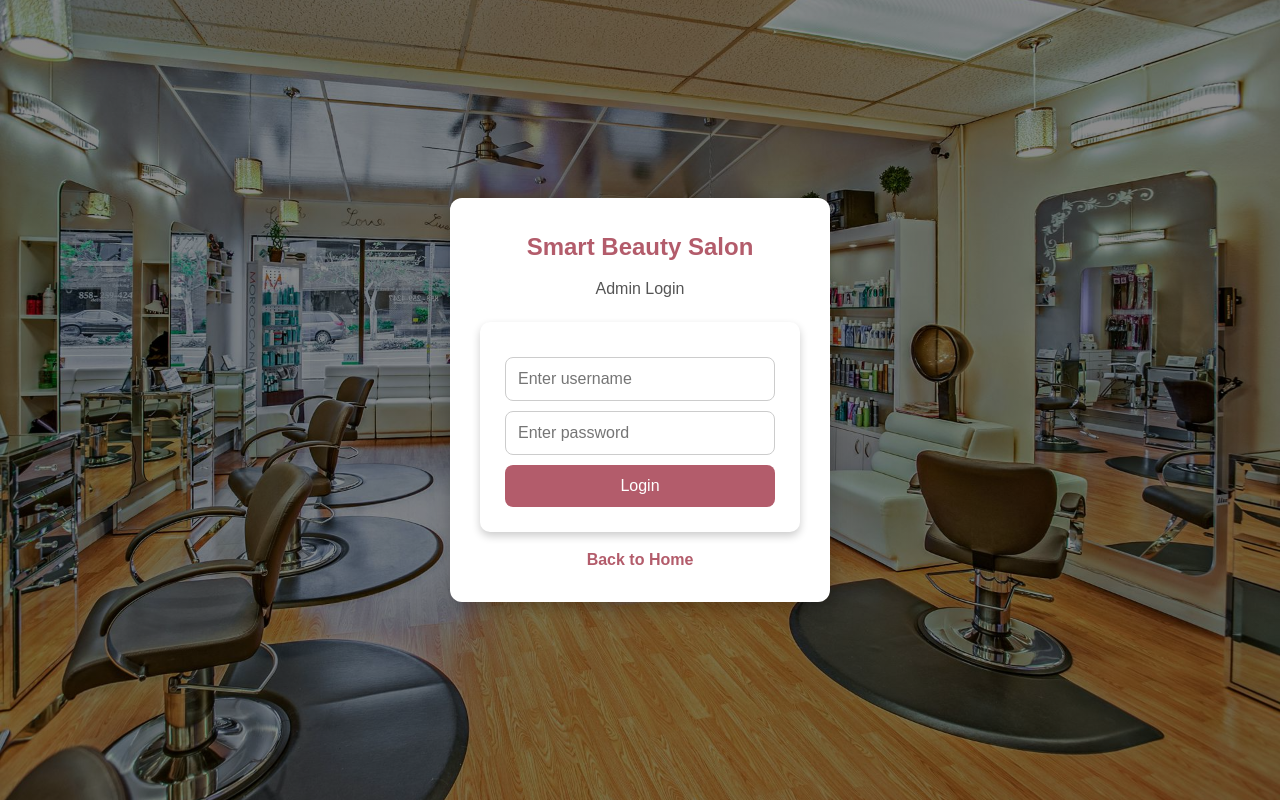
After one commit to hhnabukenya-spec/25DSIT0161W_SmartBeautySalon, a PHP site: page /login.php in a window 1280 px wide. The commit adds this page. Run offline with PHP 8.4, Linux system fonts and the light colour scheme.

Commit message:
Added admin login system and updated homepage

```diff
--- a/index.php
+++ b/index.php
@@ -17,6 +17,7 @@
                 <li><a href="services.php">Services</a></li>
                 <li><a href="booking.php">Booking</a></li>
                 <li><a href="contact.php">Contact</a></li>
+                <li><a href="login.php">Admin login</a></li>
             </ul>
         </nav>
     </header>
--- /dev/null
+++ b/login.php
@@ -0,0 +1,112 @@
+<?php
+session_start();
+
+if (isset($_SESSION['admin'])) {
+    header("Location: admin.php");
+    exit();
+}
+?>
+<!DOCTYPE html>
+<html>
+<head>
+    <title>Admin Login - Smart Beauty Salon</title>
+    <link rel="stylesheet" href="css/style.css">
+    <style>
+        body{
+            margin:0;
+            font-family: Arial, sans-serif;
+            background: linear-gradient(rgba(0,0,0,0.45), rgba(0,0,0,0.45)), url('images/Salon-banner.jpg');
+            background-size: cover;
+            background-position: center;
+            min-height:100vh;
+            display:flex;
+            justify-content:center;
+            align-items:center;
+        }
+
+        .login-box{
+            background:#fff;
+            width:380px;
+            padding:30px;
+            border-radius:12px;
+            box-shadow:0 4px 20px rgba(0,0,0,0.25);
+            text-align:center;
+        }
+
+        .login-box h2{
+            color:#b35c6b;
+            margin-bottom:10px;
+        }
+
+        .login-box p{
+            color:#555;
+            margin-bottom:20px;
+        }
+
+        .login-box form{
+            width:100%;
+        }
+
+        .login-box input{
+            width:100%;
+            padding:12px;
+            margin:10px 0;
+            border:1px solid #ccc;
+            border-radius:8px;
+            font-size:16px;
+            box-sizing:border-box;
+            display:block;
+        }
+
+        .login-box button{
+            width:100%;
+            padding:12px;
+            background:#b35c6b;
+            color:white;
+            border:none;
+            border-radius:8px;
+            font-size:16px;
+            cursor:pointer;
+        }
+
+        .login-box button:hover{
+            background:#944a57;
+        }
+
+        .back-link{
+            display:block;
+            margin-top:15px;
+            color:#b35c6b;
+            text-decoration:none;
+            font-weight:bold;
+        }
+
+        .error{
+            color:red;
+            margin-bottom:10px;
+        }
+    </style>
+</head>
+<body>
+
+    <div class="login-box">
+        <h2>Smart Beauty Salon</h2>
+        <p>Admin Login</p>
+
+        <?php
+        if (isset($_GET['error'])) {
+            echo "<p class='error'>Invalid username or password</p>";
+        }
+        ?>
+
+        <form action="login_process.php" method="POST">
+            <input type="text" name="username" placeholder="Enter username" required>
+            <input type="password" name="password" placeholder="Enter password" required>
+            <button type="submit">Login</button>
+        </form>
+
+        <a class="back-link" href="index.php">Back to Home</a>
+    </div>
+
+</body>
+</html>
--- /dev/null
+++ b/logout.php
@@ -0,0 +1,6 @@
+<?php
+session_start();
+session_destroy();
+header("Location: login.php");
+exit();
+?>
```
Also changed, not shown: admin.php (+31 -14 lines), login_process.php (added, +29 -0 lines).
